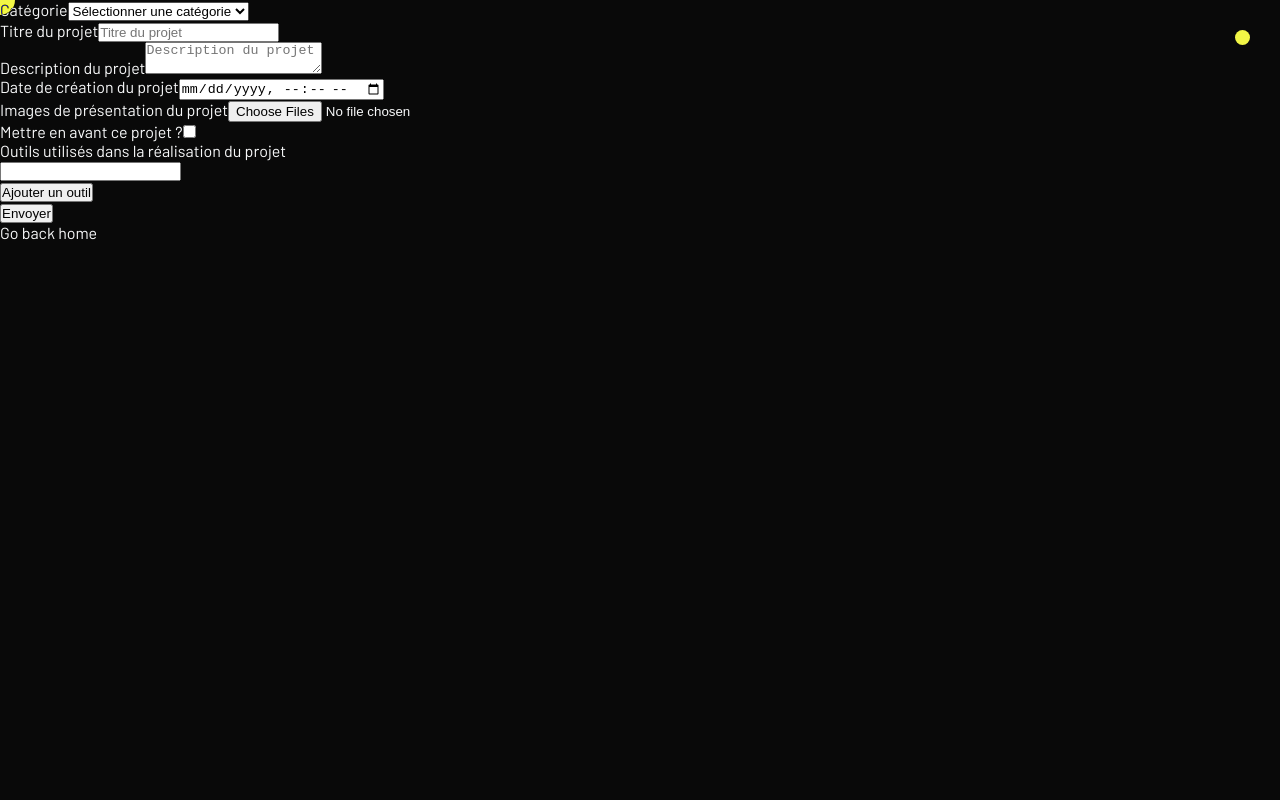
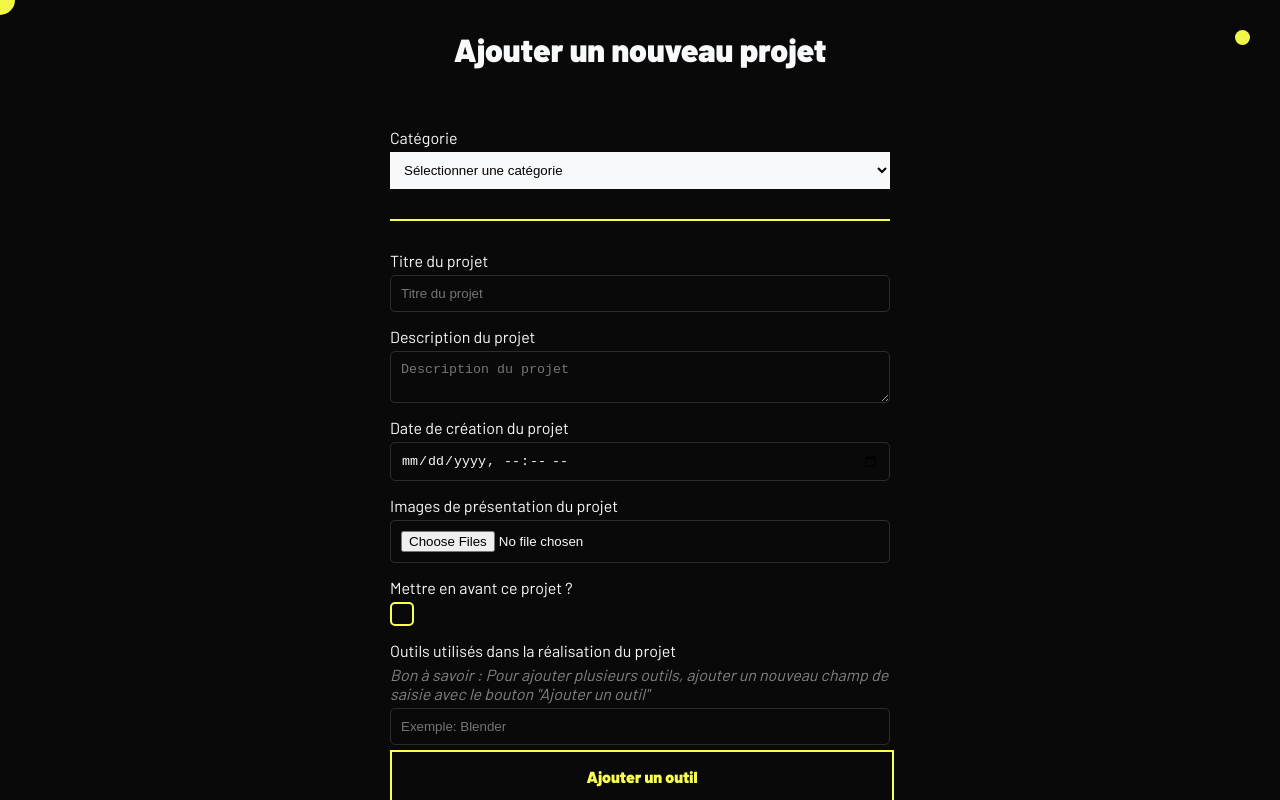
Before and after one commit to just3mpty/gengis_portfolio, a Next.js app: page /dashboard/create-project in a window 1280 px wide. Shown: the top 800 px of the page. Built offline with nearby package versions, Linux system fonts and the light colour scheme.

Commit message:
Styled form (add project page)

```diff
--- a/src/app/dashboard/create-project/page.tsx
+++ b/src/app/dashboard/create-project/page.tsx
@@ -5,10 +5,12 @@ import styles from "@/styles/dashboard.module.css";
 
 const CreateProjectPage = () => {
     return (
-        <div>
+        <div className={styles.addProject}>
+            <h1>Ajouter un nouveau projet</h1>
             <Form />
-
-            <Link href={"/"}>Go back home</Link>
+            <Link className={styles.goBack} href={"/dashboard"}>
+                Go back
+            </Link>
         </div>
     );
 };
--- a/src/components/dashboard/Form.tsx
+++ b/src/components/dashboard/Form.tsx
@@ -1,3 +1,4 @@
+/* eslint-disable react/no-unescaped-entities */
 "use client";
 import React, { useState } from "react";
 import styles from "@/styles/dashboard.module.css";
@@ -73,9 +74,10 @@ const Form = () => {
     return (
         <form onSubmit={handleSubmit}>
             {/* Menu pour choisir la catégorie du projet (freelance ou personnal) */}
-            <div className="input">
+            <div className={styles.input}>
                 <label htmlFor="category">Catégorie</label>
                 <select
+                    className={styles.select}
                     id="category"
                     value={formData.category}
                     onChange={handleChange}>
@@ -85,8 +87,10 @@ const Form = () => {
                 </select>
             </div>
 
-            <div className="inputsContainer">
-                <div className="input">
+            <div className={styles.divider} />
+
+            <div className={styles.inputsContainer}>
+                <div className={styles.input}>
                     <label htmlFor="title">Titre du projet</label>
                     <input
                         id="title"
@@ -97,7 +101,7 @@ const Form = () => {
                     />
                 </div>
 
-                <div className="input">
+                <div className={styles.input}>
                     <label htmlFor="description">Description du projet</label>
                     <textarea
                         id="description"
@@ -107,7 +111,7 @@ const Form = () => {
                     />
                 </div>
 
-                <div className="input">
+                <div className={styles.input}>
                     <label htmlFor="date">Date de création du projet</label>
                     <input
                         id="date"
@@ -117,7 +121,7 @@ const Form = () => {
                     />
                 </div>
 
-                <div className="input">
+                <div className={styles.input}>
                     <label htmlFor="images">
                         Images de présentation du projet
                     </label>
@@ -130,7 +134,7 @@ const Form = () => {
                     />
                 </div>
 
-                <div className="input">
+                <div className={styles.input}>
                     <label htmlFor="highlight">
                         Mettre en avant ce projet ?
                     </label>
@@ -142,13 +146,19 @@ const Form = () => {
                     />
                 </div>
 
-                <div className="input">
+                <div className={styles.input}>
                     <label htmlFor="tools">
                         Outils utilisés dans la réalisation du projet
                     </label>
+                    <p>
+                        Bon à savoir : Pour ajouter plusieurs outils, ajouter un
+                        nouveau champ de saisie avec le bouton "Ajouter un
+                        outil"
+                    </p>
                     {formData.tools.map((tool, index) => (
                         <div key={index}>
                             <input
+                                placeholder="Exemple: Blender"
                                 type="text"
                                 value={tool}
                                 onChange={(e) =>
--- a/src/styles/dashboard.module.css
+++ b/src/styles/dashboard.module.css
@@ -32,7 +32,7 @@
 
         & button {
             all: unset;
-            padding: 25px 60px;
+            padding: 15px 60px;
             background: var(--white);
             font-weight: 900;
             text-transform: uppercase;
@@ -45,3 +45,117 @@
         }
     }
 }
+
+.addProject {
+    display: flex;
+    flex-direction: column;
+    align-items: center;
+    justify-content: space-between;
+    gap: 60px;
+    padding: 30px;
+    min-height: 100vh;
+
+    & form {
+        display: flex;
+        flex-direction: column;
+        align-items: center;
+        justify-content: center;
+        gap: 30px;
+        width: 100%;
+        height: 100%;
+
+        & .divider {
+            height: 2px;
+            width: 100%;
+            max-width: 500px;
+            background: var(--accent);
+        }
+
+        & .inputsContainer {
+            display: flex;
+            flex-direction: column;
+            gap: 15px;
+            width: 100%;
+            max-width: 500px;
+
+            & .input input[type="checkbox"] {
+                border: 2px solid var(--accent);
+                width: 20px;
+                height: 20px;
+                appearance: none;
+                -webkit-appearance: none;
+                -moz-appearance: none;
+                cursor: pointer;
+            }
+            & .input input[type="checkbox"]:checked {
+                background-color: var(--accent);
+                border-color: var(--accent);
+                position: relative;
+            }
+            & .input input[type="checkbox"]:checked::after {
+                content: "✓";
+                font-size: 16px;
+                color: var(--black);
+                position: absolute;
+                top: 50%;
+                left: 50%;
+                transform: translate(-50%, -50%);
+            }
+        }
+
+        & .input {
+            width: 100%;
+            max-width: 500px;
+            display: flex;
+            flex-direction: column;
+            gap: 5px;
+
+            & input,
+            & textarea {
+                background: transparent;
+                border: 1px solid #f8f9fa25;
+                padding: 10px;
+                border-radius: 5px;
+                outline: none;
+                width: 100%;
+                color: var(--white);
+            }
+            & select {
+                border: none;
+                padding: 10px;
+                width: 100%;
+                max-width: 500px;
+                background: var(--white);
+            }
+
+            & p {
+                opacity: 0.5;
+                font-style: italic;
+            }
+        }
+        & button {
+            all: unset;
+            padding: 15px 0;
+            background: var(--accent);
+            font-weight: 900;
+            color: var(--black);
+            text-align: center;
+            cursor: pointer;
+            width: 100%;
+            max-width: 500px;
+        }
+        & button[type="button"] {
+            background: transparent;
+            border: 2px solid var(--accent);
+            color: var(--accent);
+        }
+    }
+
+    & a.goBack {
+        padding: 15px 60px;
+        font-weight: 900;
+        text-transform: uppercase;
+        color: var(--black);
+        background: var(--white);
+    }
+}
```
